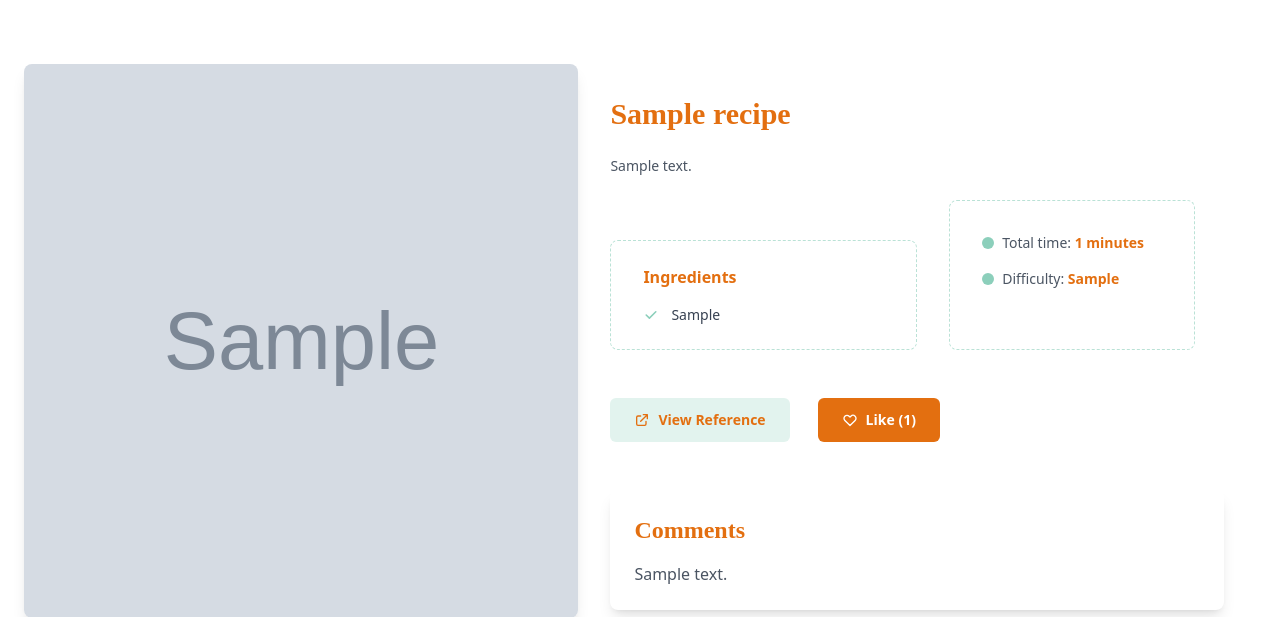
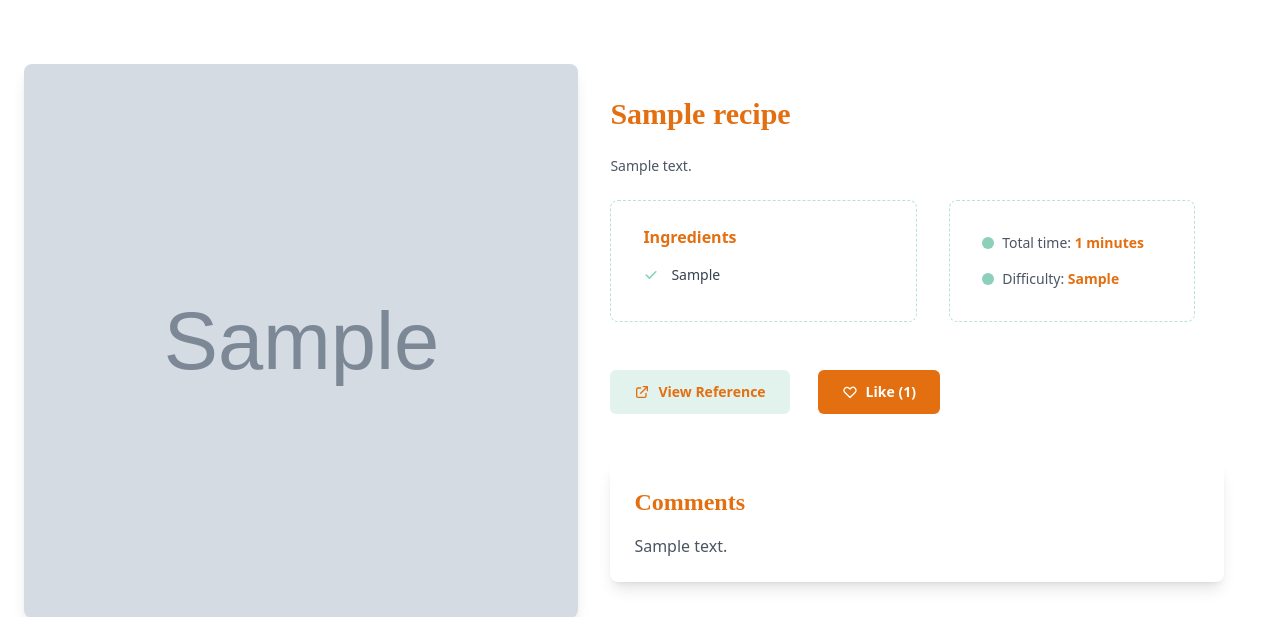
Before and after one commit to nicovece/cf-recipe-app, a Django app: page /recipes/1/ in a window 1280 px wide. Shown: the part 64-681 px from the top of the page. Run offline with Django 5.2, Linux system fonts and the light colour scheme; tables that the repository leaves empty hold one stand-in row (values such as "Sample post"); grey boxes marked "Sample" are stand-in pictures.

Commit message:
style: Improves recipe detail page layout
Enhances the recipe detail page layout for improved responsiveness
across different screen sizes by adjusting margin-top values.
This ensures a more consistent and visually appealing experience
on medium and larger devices.

```diff
--- a/src/recipes/templates/recipes/detail.html
+++ b/src/recipes/templates/recipes/detail.html
@@ -24,7 +24,7 @@
             {% endif %}
             <div class="md:grid md:grid-cols-[50%_40%] gap-8">
                 <!-- Ingredients Section -->
-                <div class="px-8 py-6 mt-10 rounded-lg border border-dashed border-alternate_a-200">
+                <div class="px-8 py-6 mt-10 rounded-lg border border-dashed border-alternate_a-200 md:mt-6 lg:mt-0">
                     <h2 class="mb-4 font-bold text-md text-accent-600">Ingredients</h2>
                     <ul class="space-y-2">
                         {% for ingredient in recipe.return_ingredients_as_list %}
@@ -41,7 +41,7 @@
                 </div>
                 <!-- Recipe Stats -->
                 <div
-                    class="flex flex-col px-4 py-6 mt-10 rounded-lg border border-dashed border-alternate_a-200 lg:mt-0">
+                    class="flex flex-col px-4 py-6 mt-10 rounded-lg border border-dashed border-alternate_a-200 md:mt-6 lg:mt-0">
                     <div class="flex gap-2 items-center px-4 py-2">
                         <div class="w-3 h-3 rounded-full bg-alternate_a-300"></div>
                         <div class="text-sm text-gray-600">Total time: <strong class="text-accent-600">
--- a/src/static/css/output.css
+++ b/src/static/css/output.css
@@ -1188,6 +1188,14 @@ html {
 }
 
 @media (min-width: 768px) {
+  .md\:mt-0 {
+    margin-top: 0px;
+  }
+
+  .md\:mt-6 {
+    margin-top: 1.5rem;
+  }
+
   .md\:grid {
     display: grid;
   }
```
